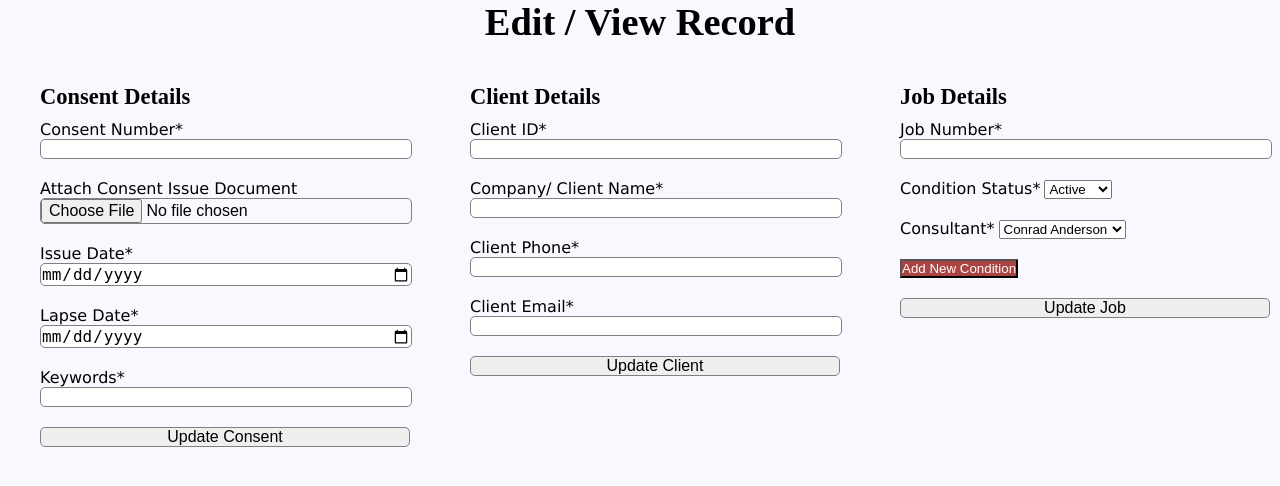
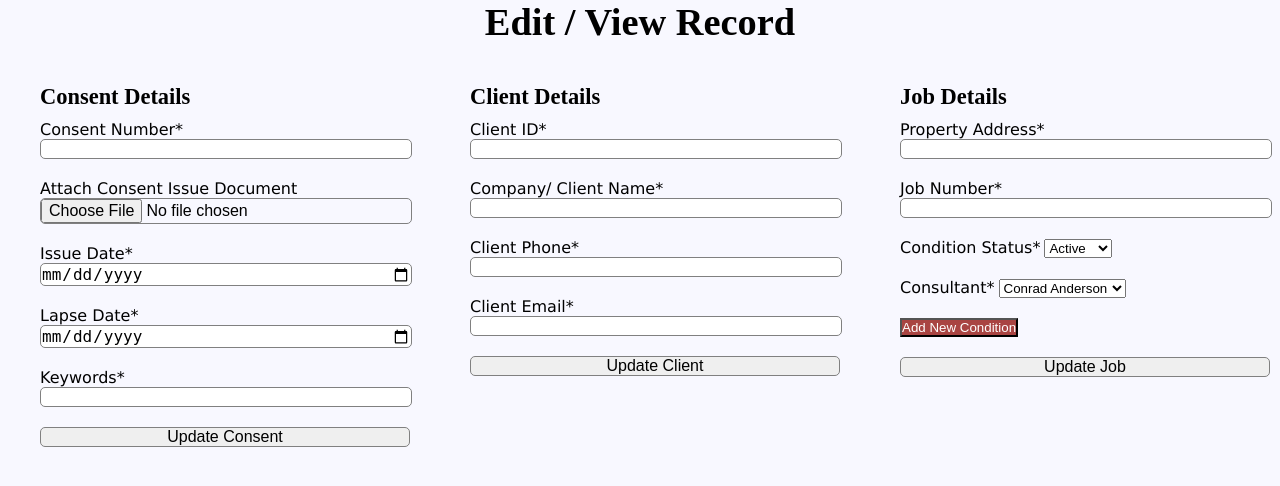
Before and after one commit to jonathan653/rmapro-app, a PHP site: page /view.php in a window 1280 px wide. Shown: the part 116-602 px from the top of the page. Run offline with PHP 8.4, Linux system fonts and the light colour scheme; a user stored in the database is signed in.

Commit message:
Updated View / Edit page along with Create New Record page.

```diff
--- a/view.php
+++ b/view.php
@@ -1,6 +1,6 @@
 <?php include('header.php'); ?>
 <h1>Edit / View Record</h1>
-<!-- <h1>View / Edit Record</h1> -->
+
 <div class="wrapper">
     <div class="input-section">
         <h3>Consent Details</h3>
@@ -66,6 +66,13 @@
         <h3>Job Details</h3>
 
         <form action="" method="POST" class="form-group">
+
+            <div class="record-input-group">
+                <label for="address">Property Address*</label>
+                <input type="text" name="address" id="address" required>
+            </div>
+
+
             <div class="record-input-group">
                 <label for="conditionNumber">Job Number*</label>
                 <input type="text" name="conditionNumber" id="conditionNumber" required>
```
